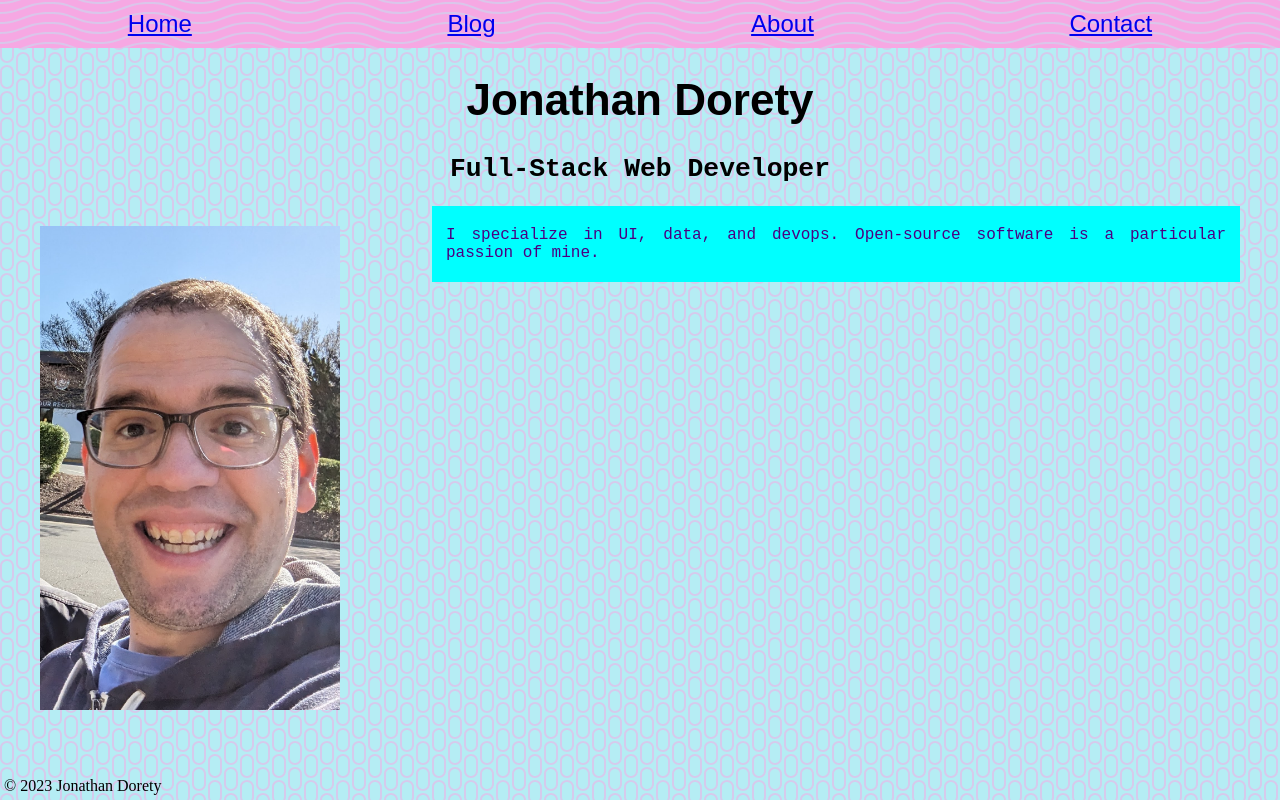
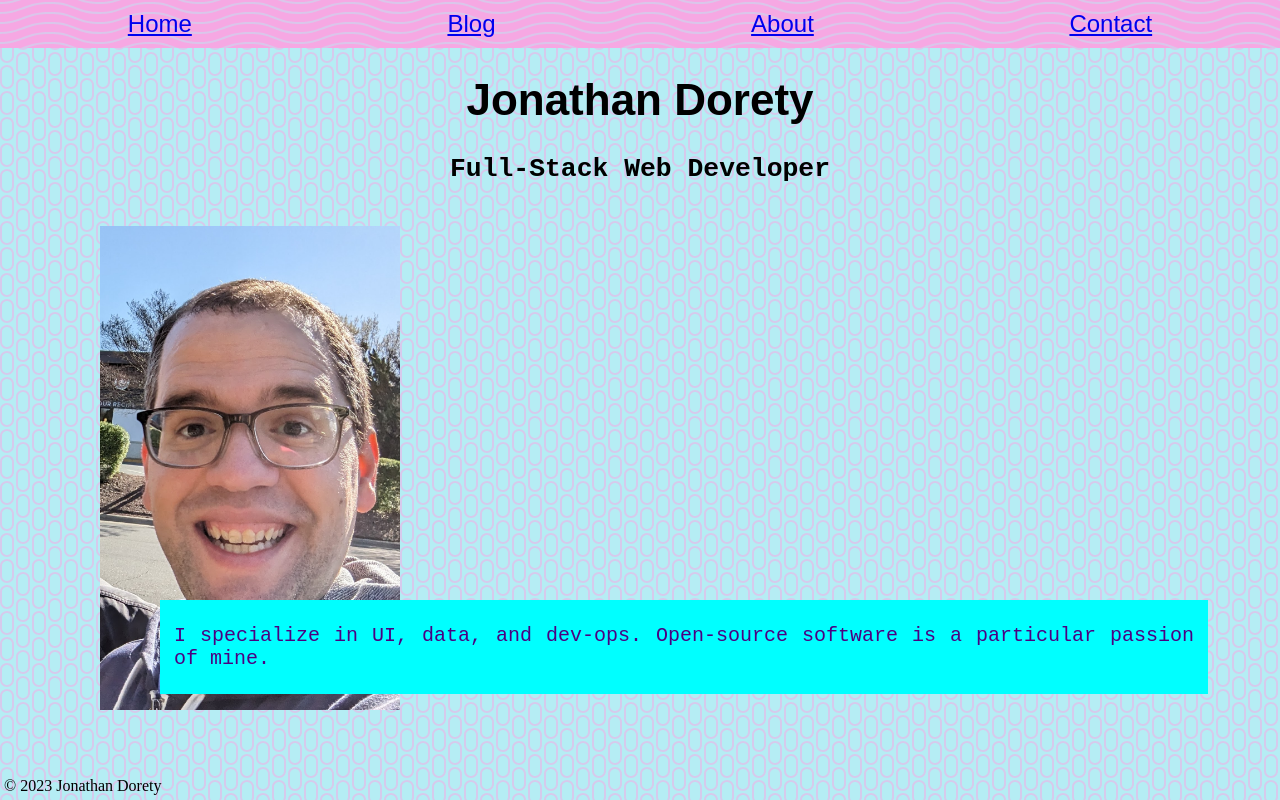
Before and after one commit to jdorety/portfolio-site, a SvelteKit app: page / in a window 1280 px wide. Built offline with nearby package versions, Linux system fonts and the light colour scheme.

Commit message:
Re-align for mobile first design

```diff
--- a/src/routes/+page.svelte
+++ b/src/routes/+page.svelte
@@ -3,32 +3,36 @@
 	import headshot from '$lib/assets/PXL_20230319_141209908.MP.jpg';
 </script>
 
+<main>
 	<Subheader>Full-Stack Web Developer</Subheader>
 	<div class="splash-caption">
 		<img id="headshot-image" src={headshot} alt="Jonathan Dorety smiles" />
 		<div class="caption">
 			<p>
-			I specialize in UI, data, and devops. Open-source software is a particular passion of mine.
+				I specialize in UI, data, and dev-ops. Open-source software is a particular passion of mine.
 			</p>
 		</div>
 	</div>
+</main>
 
 <style>
 	.splash-caption {
 		position: relative;
 		top: 20px;
+		left: 5%;
 	}
 	#headshot-image {
 		max-width: 150px;
 	}
 	.caption {
 		position: absolute;
-		top: -20px;
-		width: 65%;
-		right: 0;
 		background-color: aqua;
 		padding: 4px 14px;
 		text-align: justify;
+		width: 65%;
+		font-size: 0.8rem;
+		bottom: -20px;
+		left: 20%;
 	}
 	.caption p {
 		color: indigo;
@@ -39,5 +43,13 @@
 		#headshot-image {
 			max-width: 300px;
 		}
+		.caption {
+			width: 85%;
+			bottom: 20px;
+			left: 5%;
+		}
+		.caption p {
+			font-size: 1.25rem;
+		}
 	}
 </style>
```
Lines whose indentation alone changed are shown as unchanged.
